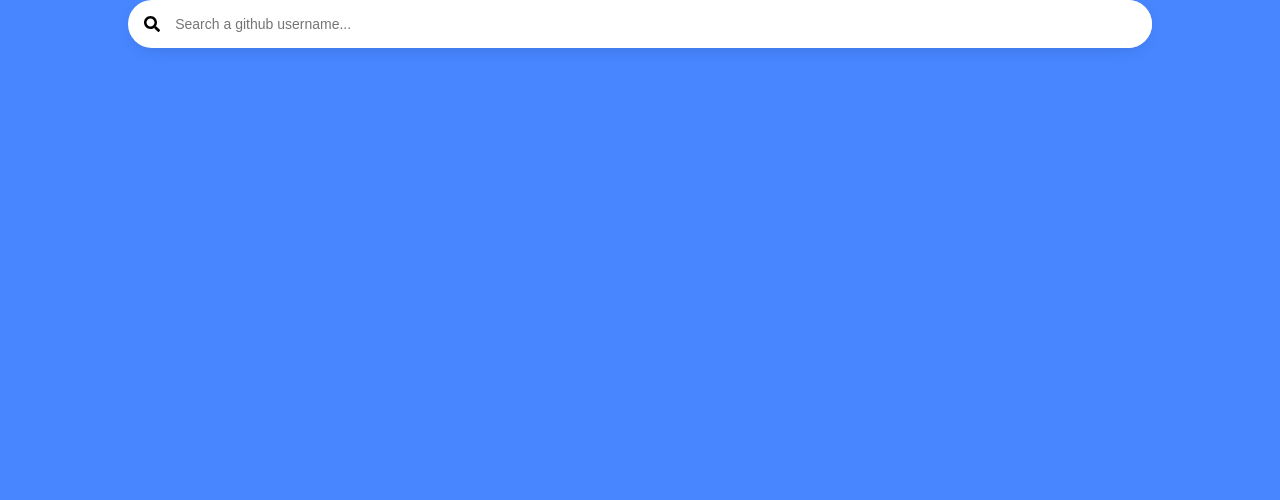
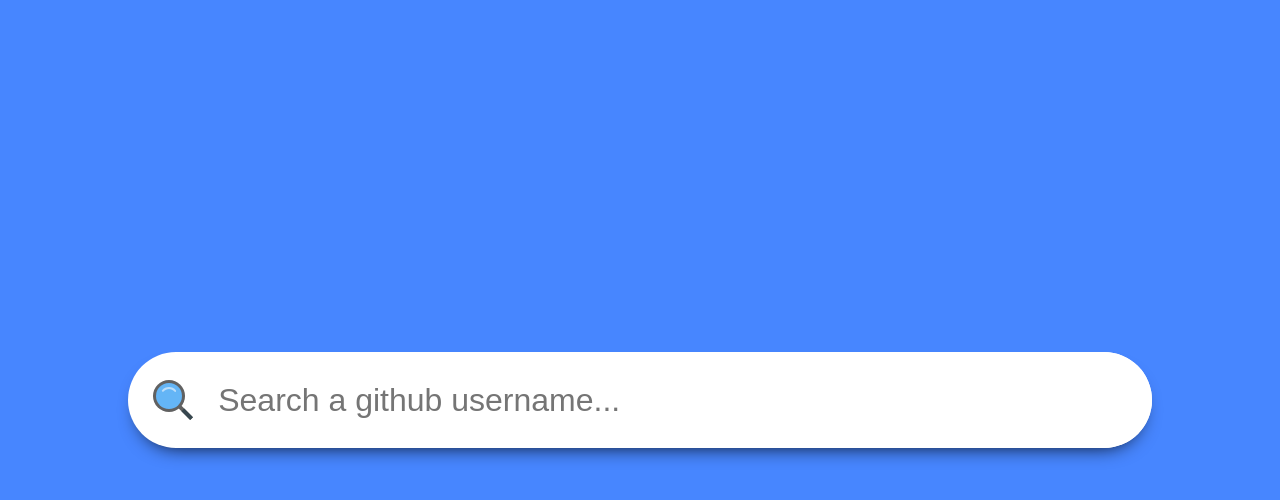
Before and after one commit to cmarcal/chamaAppChallenge, a React (Create React App) app in the folder app/: page / in a window 1280 px wide. Shown: the top 500 px of the page. Built offline with nearby package versions, Linux system fonts and the light colour scheme.

Commit message:
adjusting layout

```diff
--- a/app/src/Routes.tsx
+++ b/app/src/Routes.tsx
@@ -1,7 +1,6 @@
 import React from "react";
 import { Route, BrowserRouter } from "react-router-dom";
-import Search from "./pages/Search";
-
+import Search from "./pages/search/Search";
 
 const Routes = () => {
 	return (
--- a/app/src/components/container/styles.ts
+++ b/app/src/components/container/styles.ts
@@ -4,6 +4,7 @@
 	max-width: 1440px;
 	margin: 0 auto;
 	width: 80%;
+	height: 100%;
 
 	@media (max-width: 768px) {
 		width: 95%;
--- a/app/src/components/search/InputSearch.tsx
+++ b/app/src/components/search/InputSearch.tsx
@@ -1,6 +1,6 @@
 import React from "react";
 import { Icon, Input, Wrapper } from "./styles";
-import { FaSearch } from "react-icons/fa";
+import { FcSearch } from "react-icons/fc";
 
 interface ComponentProps {}
 
@@ -8,7 +8,7 @@
 	return (
 		<Wrapper>
 			<Icon>
-				<FaSearch />
+				<FcSearch />
 			</Icon>
 			<Input placeholder="Search a github username..." />
 		</Wrapper>
--- a/app/src/components/search/styles.ts
+++ b/app/src/components/search/styles.ts
@@ -2,32 +2,59 @@
 
 export const Wrapper = styled.div`
 	width: 100%;
-	box-shadow: 0px 5px 20px -12px rgb(0 0 0 / 34%);
-	-webkit-box-shadow: 0px 5px 20px -12px rgb(0 0 0 / 34%);
+	box-shadow: 0px 10px 20px -12px rgb(0 0 0);
 	position: relative;
-	border-radius: 40px;
+	border-radius: 64px;
 	background: #fff;
 	overflow-x: hidden;
 	display: flex;
+
+	@media (max-width: 768px) {
+		border-radius: 40px;
+	}
 `;
 
 export const Icon = styled.div`
-	width: 48px;
-	height: 48px;
+	width: 96px;
+	height: 96px;
 	display: flex;
 	align-items: center;
 	justify-content: center;
+	font-size: 3rem;
+
+	@media (max-width: 1024px) {
+		width: 64px;
+		height: 64px;
+		font-size: 1.2rem;
+	}
+
+	@media (max-width: 768px) {
+		width: 48px;
+		height: 48px;
+		font-size: 1rem;
+	}
 `;
 
 export const Input = styled.input`
 	padding: 0 20px 0 0;
-	height: 48px;
+	height: 96px;
 	background: #fff;
-	color: #000;
-	font-size: 14px;
+	color: #2c2c2c;
+	font-size: 2rem;
 	border-radius: 2px;
 	-webkit-box-shadow: none;
 	box-shadow: none;
 	border: none;
 	width: 95%;
+	outline: none;
+
+	@media (max-width: 1024px) {
+		height: 64px;
+		font-size: 1.2rem;
+	}
+
+	@media (max-width: 768px) {
+		height: 48px;
+		font-size: 1rem;
+	}
 `;
--- a/app/src/pages/Search.tsx
+++ /dev/null
@@ -1,10 +0,0 @@
-import React from "react";
-import { Container, InputSearch } from "../components";
-
-export default function Search() {
-	return (
-		<Container>
-			<InputSearch />
-		</Container>
-	);
-}
--- /dev/null
+++ b/app/src/pages/search/Search.tsx
@@ -0,0 +1,13 @@
+import React from "react";
+import { Container, InputSearch } from "../../components";
+import { Wrapper } from "./styles";
+
+export default function Search() {
+	return (
+		<Container>
+			<Wrapper>
+				<InputSearch />
+			</Wrapper>
+		</Container>
+	);
+}
--- /dev/null
+++ b/app/src/pages/search/styles.ts
@@ -0,0 +1,8 @@
+import styled from "styled-components";
+
+export const Wrapper = styled.div`
+	display: flex;
+	align-items: center;
+	justify-content: center;
+	height: 100%;
+`;
```
